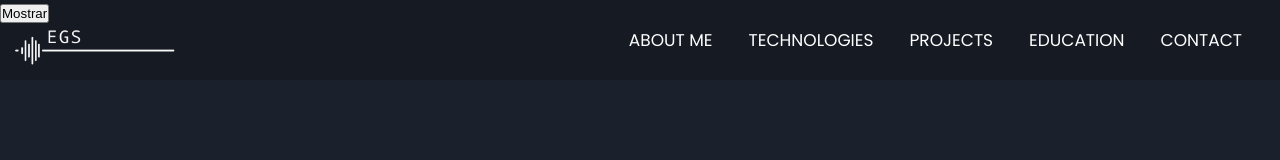
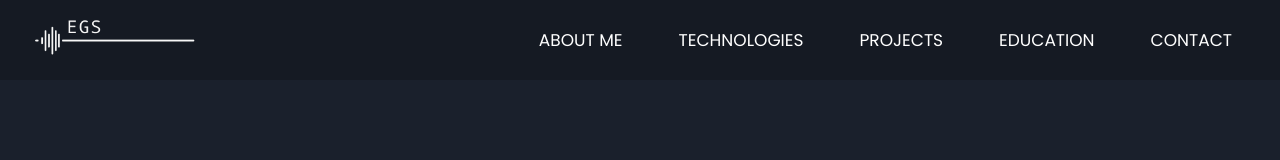
Before and after one commit to EduGese/Portfolio, a React (Vite) app: page / in a window 1280 px wide. Shown: the top 160 px of the page. Built offline with nearby package versions, Linux system fonts and the light colour scheme; a web font is replaced by a local one.

Commit message:
Responsive navbar fixed

```diff
--- a/src/components/NavBar.jsx
+++ b/src/components/NavBar.jsx
@@ -1,53 +1,35 @@
-// NavBar.js
 import React, { useState } from 'react';
 import logo from '../assets/logo_transparent.png';
 import '../css/navBar.css';
 
 export const NavBar = () => {
-  const [isChecked, setIsChecked] = useState(false);
-  const [isDialogOpen, setIsDialogOpen] = useState(false);
-
+  const [isMenuOpen, setIsMenuOpen] = useState(false);
 
   const handleLinkClick = () => {
-    setIsChecked(false);
-  };
-
-
-  const toggleDialog = () => {
-    setIsDialogOpen(!isDialogOpen);
+    setIsMenuOpen(false);
   };
 
   return (
     <nav>
-      <input
-        type="checkbox"
-        id="check"
-        checked={isChecked}
-        onChange={() => setIsChecked(!isChecked)}
-      />
-      <label htmlFor="check" className="checkbtn">
-        <i className="fas fa-bars"></i>
-      </label>
       <img
         src={logo}
         className="custom-pointer"
         alt="Logo"
-        onClick={() => window.location.href = '#home'}
+        onClick={() => {window.location.href = '#home'; handleLinkClick()}
+
+
+        }
       />
-      <ul className={isChecked ? 'menu-open' : ''}>
+      <div className="menu-icon" onClick={() => setIsMenuOpen(!isMenuOpen)}>
+        <i className="fas fa-bars"></i>
+      </div>
+      <ul className={isMenuOpen ? 'menu-open' : ''}>
         <li><a href="#about" onClick={handleLinkClick}>About me</a></li>
         <li><a href="#technologies" onClick={handleLinkClick}>Technologies</a></li>
         <li><a href="#projects" onClick={handleLinkClick}>Projects</a></li>
         <li><a href="#education" onClick={handleLinkClick}>Education</a></li>
         <li><a href="#contact" onClick={handleLinkClick}>Contact</a></li>
       </ul>
-
-      <button id="dialog-button" onClick={toggleDialog}>Mostrar</button>
-      {isDialogOpen && (
-        <dialog id="dialog" open>
-          <p>Contenido del diálogo</p>
-        </dialog>
-      )}
     </nav>
   );
 };
--- a/src/css/navbar.css
+++ b/src/css/navbar.css
@@ -1,28 +1,30 @@
-/* NavBar.css */
 nav {
   background: #151A23;
   height: 80px;
   width: 100%;
   position: fixed;
   z-index: 1;
+  display: flex;
+  align-items: center;
+  justify-content: space-between;
+  padding: 0 20px;
 }
 
 nav img {
   width: 190px;
-  position: absolute;
-  top: -45px;
   cursor: pointer;
 }
 
 nav ul {
-  float: right;
-  margin-right: 20px;
+  display: flex;
+  list-style: none;
+  margin: 0;
+  padding: 0;
 }
 
 nav ul li {
-  display: inline-block;
+  margin: 0 15px;
   line-height: 80px;
-  margin: 0 5px;
 }
 
 nav ul li a {
@@ -41,47 +43,37 @@ nav a:hover {
   transition: 0.5s;
 }
 
-.checkbtn {
+.menu-icon {
+  display: none;
   font-size: 30px;
   color: white;
-  float: right;
-  line-height: 80px;
-  margin-right: 40px;
   cursor: pointer;
-  display: none;
 }
 
-#check {
-  display: none;
-}
-
-/* Mobile styles */
 @media (max-width: 640px) {
-  .checkbtn {
+  .menu-icon {
     display: block;
   }
 
   nav ul {
-    display: flex;
     flex-direction: column;
-    justify-content: center;
     position: fixed;
-    width: 100%;
-    height: 50vh;
-    background: #2c3e50;
     top: 80px;
     right: -100%;
+    width: 100%;
+    height: calc(100vh - 80px);
+    background: #2c3e50;
     text-align: center;
-    transition: all 0.5s;
+    transition: right 0.3s ease;
   }
 
   nav ul.menu-open {
-    top: 0;
+    right: 0;
   }
 
   nav ul li {
-    margin: 10px 0;
-    line-height: 30px;
+    margin: 20px 0;
+    line-height: 40px;
   }
 
   nav ul li a {
```
